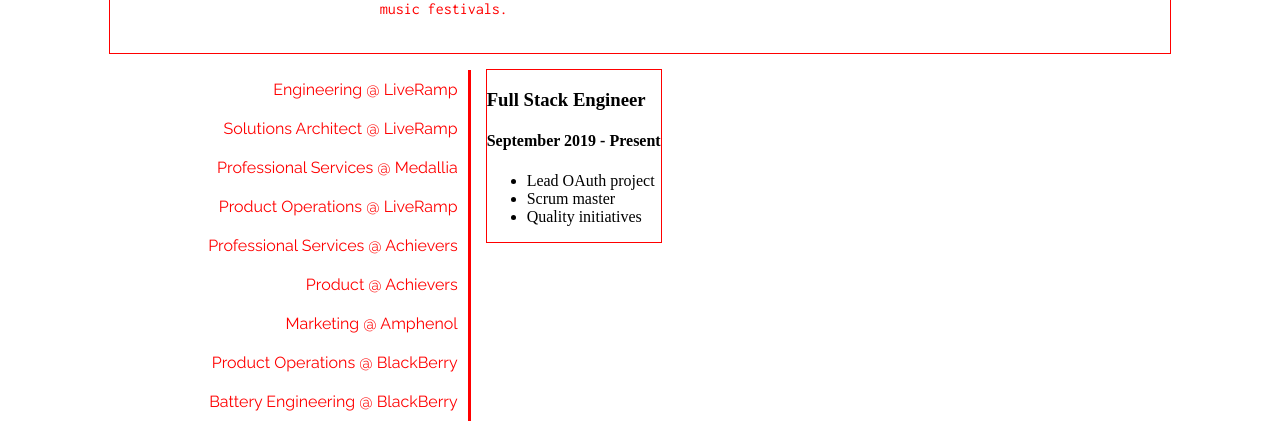
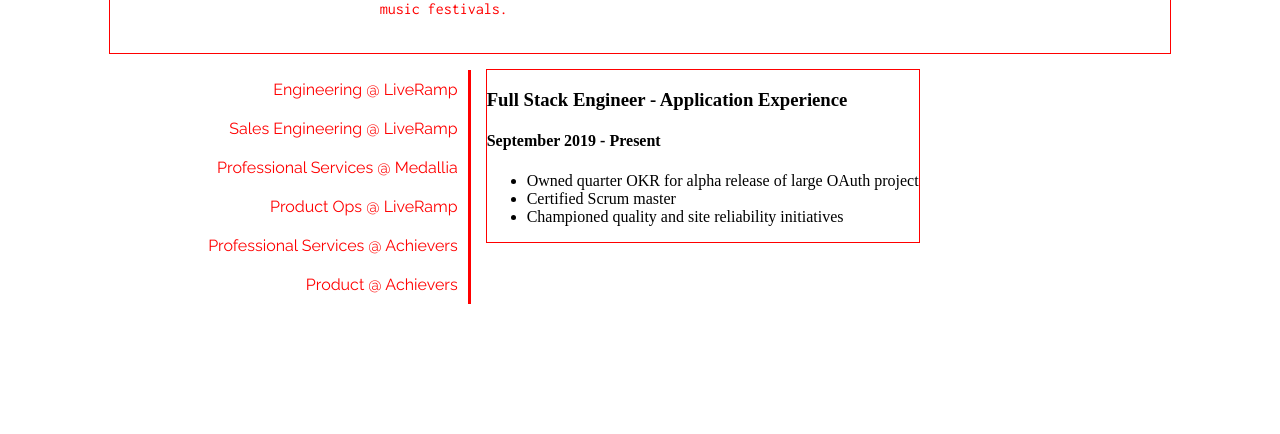
Before and after one commit to tarochipz/sylvs_personal_website, a React app: page / in a window 1280 px wide. Shown: the part 1153-1587 px from the top of the page. After the commit the page ends 1473 px from the top, so only its background shows below. Built offline with nearby package versions, Linux system fonts and the light colour scheme.

Commit message:
dynamically render resume

```diff
--- /dev/null
+++ b/src/data.js
@@ -0,0 +1,42 @@
+export const data = [
+	{
+		company: 'Engineering @ LiveRamp',
+		jobTitle: 'Full Stack Engineer - Application Experience',
+		date: 'September 2019 - Present',
+		jobDescription: [
+			'Owned quarter OKR for alpha release of large OAuth project',
+			'Certified Scrum master',
+			'Championed quality and site reliability initiatives',
+		],
+	},
+	{
+		company: 'Sales Engineering @ LiveRamp',
+		jobTitle: 'Solutions Architect',
+		date: '',
+		jobDescription: [],
+	},
+	{
+		company: 'Professional Services @ Medallia',
+		jobTitle: 'Systems Analyst',
+		date: '',
+		jobDescription: [],
+	},
+	{
+		company: 'Product Ops @ LiveRamp',
+		jobTitle: 'Product Operations Manager',
+		date: '',
+		jobDescription: [],
+	},
+	{
+		company: 'Professional Services @ Achievers',
+		jobTitle: 'Technical Consultant',
+		date: '',
+		jobDescription: [],
+	},
+	{
+		company: 'Product @ Achievers',
+		jobTitle: 'Product Analyst',
+		date: '',
+		jobDescription: [],
+	},
+];
--- a/src/index.jsx
+++ b/src/index.jsx
@@ -18,7 +18,7 @@ class App extends React.Component {
 				</div>
 				<SvgBackground />
 				<AboutSection />
-				<ResumeSection/>
+				<ResumeSection />
 				{/* <Footer/> */}
 			</div>
 		);
--- a/src/resumeSection.css
+++ b/src/resumeSection.css
@@ -12,6 +12,12 @@
   padding: 10px;
 }
 
+.timeline > li:hover {
+  font-weight: bold;
+  cursor: pointer;
+  font-size: 1.1em;
+}
+
 .timelineDetails {
   border: 1px solid red;
   margin: 15px;
--- a/src/resumeSection.jsx
+++ b/src/resumeSection.jsx
@@ -1,32 +1,49 @@
 import React from 'react';
 import './resumeSection.css';
+import { data } from './data.js';
 
-function ResumeSection() {
+export class ResumeSection extends React.Component {
+	constructor(props) {
+		super(props);
+		this.state = {
+			jobTitle: data[0].jobTitle,
+			date: data[0].date,
+			jobDescription: data[0].jobDescription,
+		};
+	}
+
+	render() {
 		return (
 			<div className="resumeSectionWrapper">
 				<ul className="timeline">
-				<li>Engineering @ LiveRamp</li>
-				<li>Solutions Architect @ LiveRamp</li>
-				<li>Professional Services @ Medallia</li>
-				<li>Product Operations @ LiveRamp</li>
-				<li>Professional Services @ Achievers</li>
-				<li>Product @ Achievers</li>
-				<li>Marketing @ Amphenol</li>
-				<li>Product Operations @ BlackBerry</li>
-				<li>Battery Engineering @ BlackBerry</li>
+					{data.map((entry, index) => {
+						return (
+							<li key={index} onClick={() => this.handleClick(index)}>
+								{entry.company}
+							</li>
+						);
+					})}
 				</ul>
 				<div className="timelineDetails">
-				<h3>Full Stack Engineer</h3>
-        <h4>September 2019 - Present</h4>
+					<h3>{this.state.jobTitle}</h3>
+					<h4>{this.state.date}</h4>
 					<ul>
-          <li>Lead OAuth project</li>
-          <li>Scrum master</li>
-          <li>Quality initiatives</li>
+						{this.state.jobDescription.map((entry) => {
+							return <li>{entry}</li>;
+						})}
 					</ul>
-        <p></p>
 				</div>
 			</div>
 		);
 	}
 
+	handleClick(index) {
+		this.setState({
+			jobTitle: data[index].jobTitle,
+			date: data[index].date,
+			jobDescription: data[index].jobDescription,
+		});
+	}
+}
+
 export default ResumeSection;
```
Lines whose indentation alone changed are shown as unchanged.
